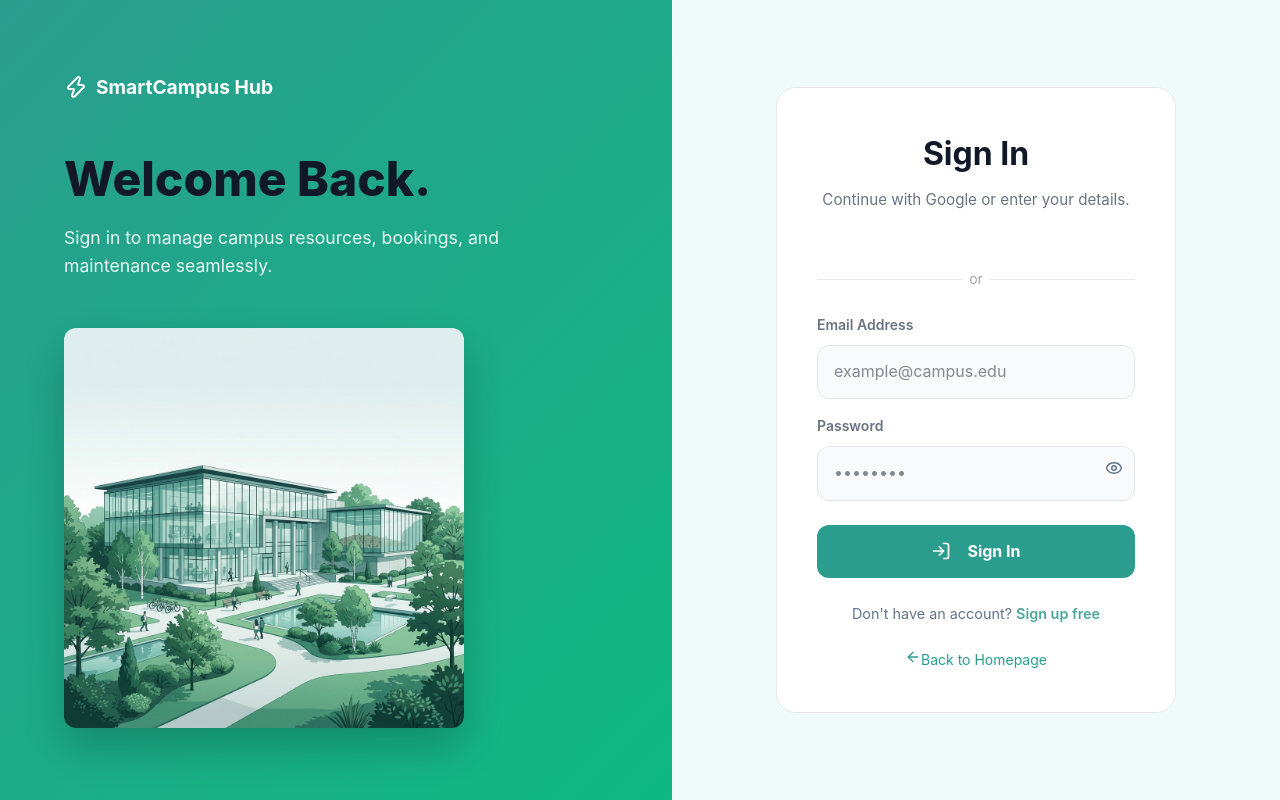
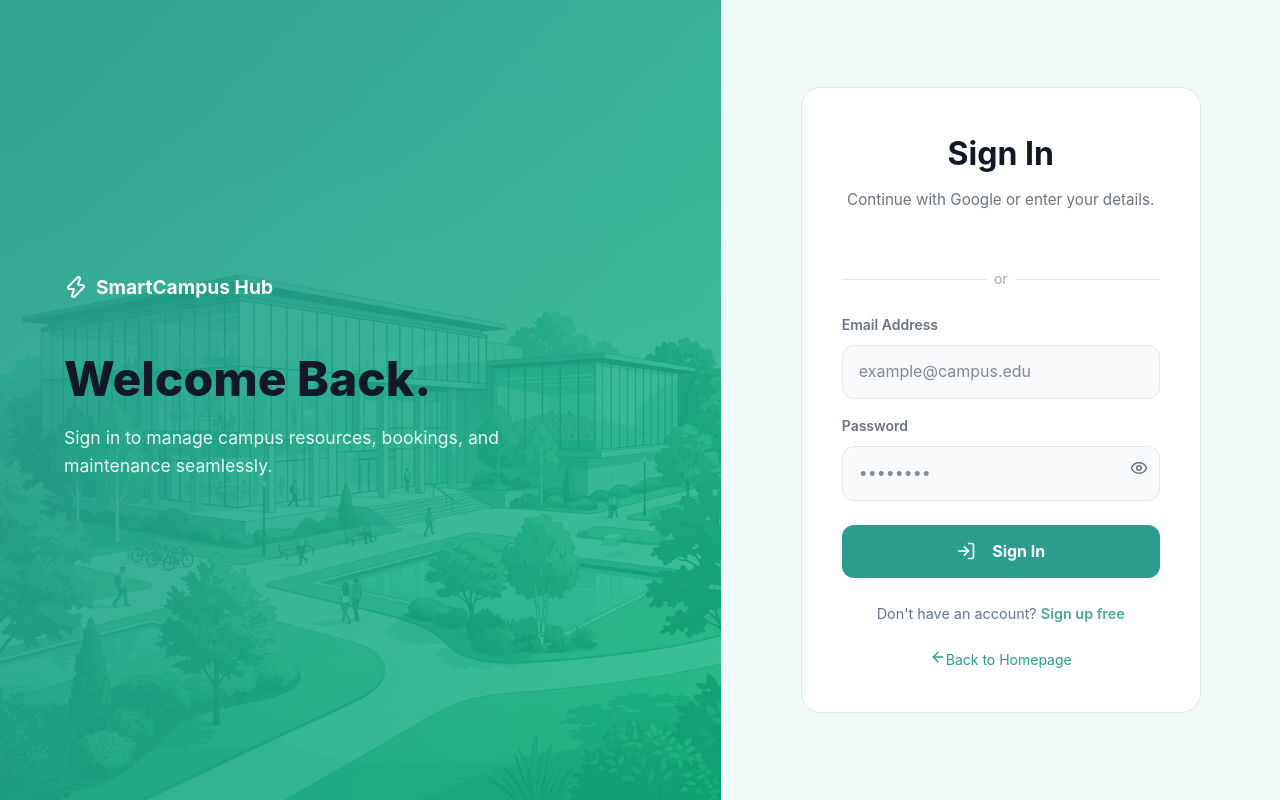
Before and after one commit to Janith854/it3030-paf-2026-smart-campus-group83, a React (Vite) app in the folder frontend/: page /login in a window 1280 px wide. Built offline with nearby package versions, Linux system fonts and the light colour scheme.

Commit message:
style(auth): make login illustration full width on left panel with overlay

```diff
--- a/frontend/src/pages/LoginPage.css
+++ b/frontend/src/pages/LoginPage.css
@@ -6,20 +6,40 @@
 }
 
 .auth-left {
-  flex: 1;
-  background: linear-gradient(135deg, var(--primary), #10B981);
+  flex: 1.2;
+  position: relative;
   color: white;
   display: flex;
   flex-direction: column;
   justify-content: center;
   padding: 4rem;
-  position: relative;
   overflow: hidden;
+}
+
+.auth-left__image {
+  position: absolute;
+  top: 0;
+  left: 0;
+  width: 100%;
+  height: 100%;
+  object-fit: cover;
+  z-index: 1;
+}
+
+.auth-left::after {
+  content: '';
+  position: absolute;
+  top: 0;
+  left: 0;
+  width: 100%;
+  height: 100%;
+  background: linear-gradient(135deg, rgba(42, 157, 143, 0.95), rgba(16, 185, 129, 0.8));
+  z-index: 2;
 }
 
 .auth-left__content {
   position: relative;
-  z-index: 2;
+  z-index: 3;
   max-width: 500px;
 }
 
@@ -35,13 +55,6 @@
   opacity: 0.9;
   margin-bottom: 3rem;
   line-height: 1.6;
-}
-
-.auth-left__image {
-  width: 100%;
-  max-width: 400px;
-  border-radius: 12px;
-  box-shadow: 0 20px 40px rgba(0, 0, 0, 0.2);
 }
 
 .auth-right {
--- a/frontend/src/pages/LoginPage.jsx
+++ b/frontend/src/pages/LoginPage.jsx
@@ -97,6 +97,7 @@ export default function LoginPage() {
   return (
     <div className="auth-split-page">
       <div className="auth-left">
+        <img src={authIllustration} alt="Smart Campus" className="auth-left__image" />
         <div className="auth-left__content">
           <div style={{ display: 'flex', alignItems: 'center', gap: '0.5rem', marginBottom: '3rem', fontSize: '1.2rem', fontWeight: 700 }}>
             <Zap size={24} color="#fff" />
@@ -106,7 +107,6 @@ export default function LoginPage() {
           <p className="auth-left__subtitle">
             Sign in to manage campus resources, bookings, and maintenance seamlessly.
           </p>
-          <img src={authIllustration} alt="Smart Campus" className="auth-left__image" />
         </div>
       </div>
 
```
